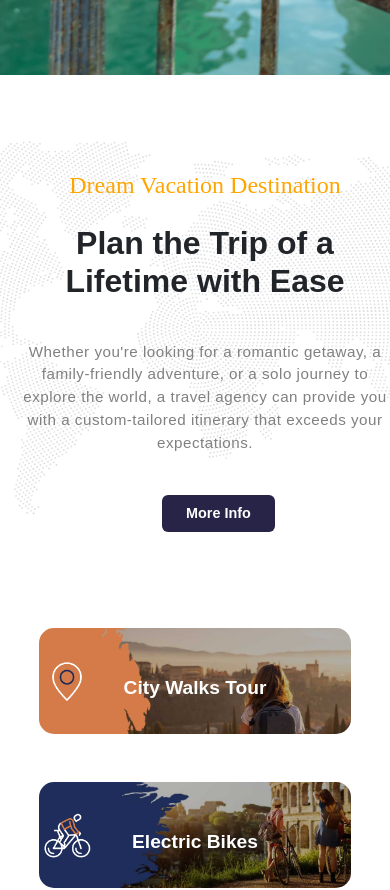
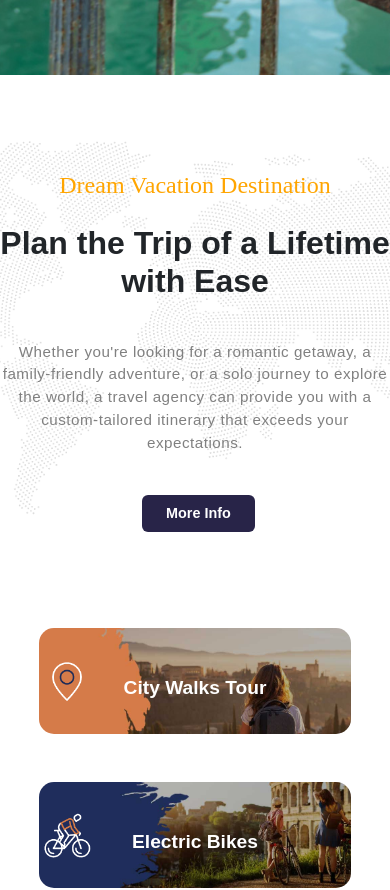
Before and after one commit to anshitsharma001-ship-it/tour-booking, a Next.js app: page / in a window 390 px wide. Shown: the part 960-1850 px from the top of the page. Built offline with nearby package versions, Linux system fonts and the light colour scheme.

Commit message:
update media query on 480px

```diff
--- a/app/globals.css
+++ b/app/globals.css
@@ -1535,10 +1535,10 @@ html, body {
   font-size: 50px;
 }
 
-.dreamvacation {
+/* .dreamvacation {
 
   margin-left: 20px;
-}
+} */
 
 .trip-plan {
   text-align: left !important;
@@ -3060,10 +3060,7 @@ hr {
     max-width: 100% !important;
   }
 
-  .destination-images {
-    margin-left: 10px;
-
-  }
+
 
 
   .rounded-circle {
```
